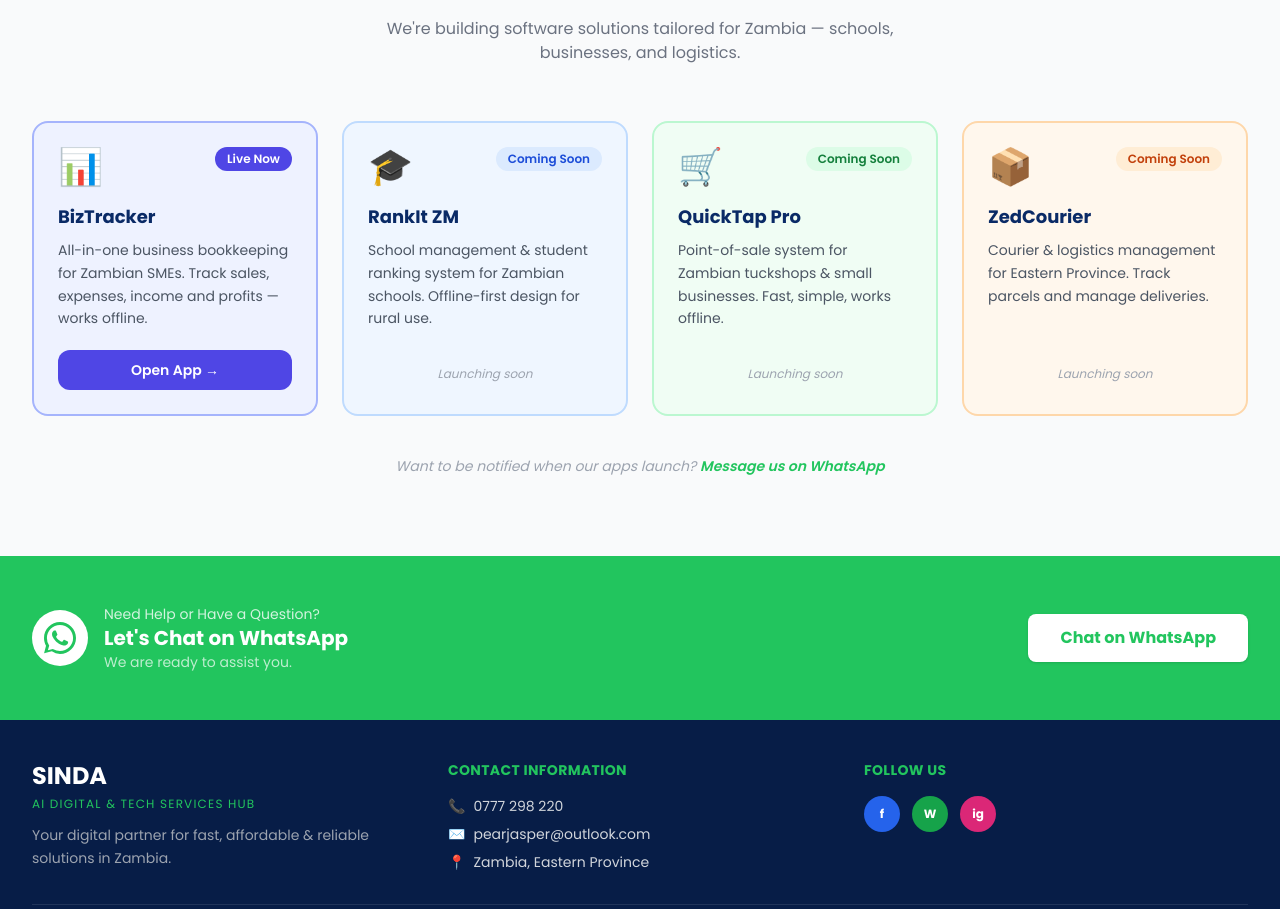
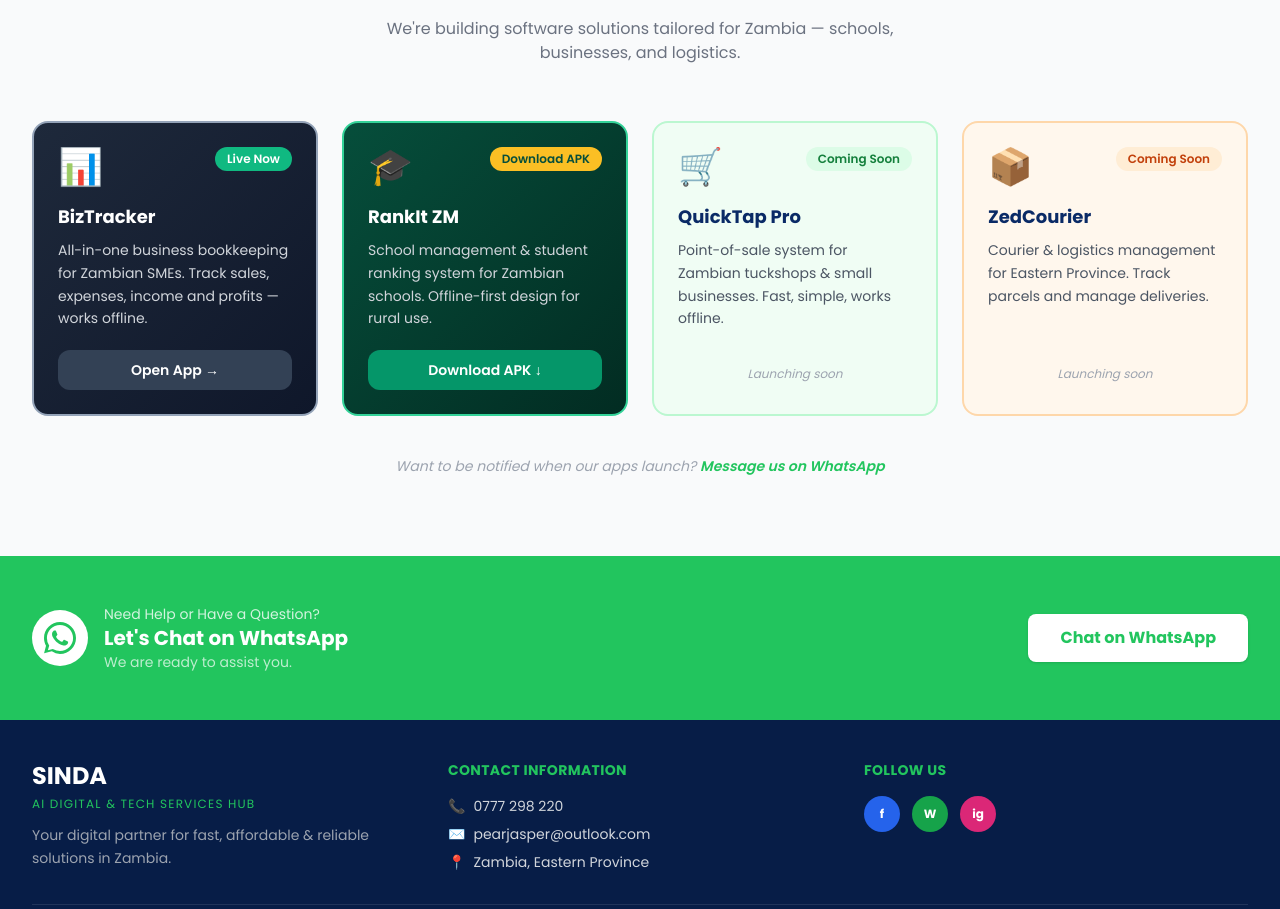
Before and after one commit to Jasper-art/sinda-website, a React (Vite) app: page / in a window 1280 px wide. Shown: the part 2712-3621 px from the top of the page. Built offline with nearby package versions, Linux system fonts and the light colour scheme.

Commit message:
add: rankitzm apk download and premium styling

```diff
--- a/src/components/Apps.jsx
+++ b/src/components/Apps.jsx
@@ -4,18 +4,24 @@ const apps = [
     desc: 'All-in-one business bookkeeping for Zambian SMEs. Track sales, expenses, income and profits — works offline.',
     badge: 'Live Now',
     icon: '📊',
-    color: 'border-indigo-300 bg-indigo-50',
-    badgeColor: 'bg-indigo-600 text-white',
+    color: 'border-slate-400 bg-gradient-to-br from-slate-800 to-slate-900',
+    badgeColor: 'bg-emerald-500 text-white font-bold',
     link: 'https://biztracker-1ac9d.web.app',
+    isExternal: true,
+    textClass: 'text-white',
+    btnColor: 'bg-slate-700 hover:bg-slate-600',
   },
   {
     name: 'RankIt ZM',
     desc: 'School management & student ranking system for Zambian schools. Offline-first design for rural use.',
-    badge: 'Coming Soon',
+    badge: 'Download APK',
     icon: '🎓',
-    color: 'border-blue-200 bg-blue-50',
-    badgeColor: 'bg-blue-100 text-blue-700',
-    link: null,
+    color: 'border-emerald-400 bg-gradient-to-br from-emerald-900 to-emerald-950',
+    badgeColor: 'bg-amber-400 text-emerald-900 font-bold',
+    link: '/downloads/rankitzm.apk',
+    isDownload: true,
+    textClass: 'text-white',
+    btnColor: 'bg-emerald-600 hover:bg-emerald-700',
   },
   {
     name: 'QuickTap Pro',
@@ -63,17 +69,18 @@ export default function Apps() {
                 </span>
               </div>
 
-              <h3 className="font-bold text-[#0A2A66] text-lg mb-2">{app.name}</h3>
-              <p className="text-gray-600 text-sm leading-relaxed flex-1">{app.desc}</p>
+              <h3 className={`font-bold text-lg mb-2 ${app.textClass ? 'text-white' : 'text-[#0A2A66]'}`}>{app.name}</h3>
+              <p className={`text-sm leading-relaxed flex-1 ${app.textClass ? 'text-gray-300' : 'text-gray-600'}`}>{app.desc}</p>
 
               {app.link ? (
                 <a
                   href={app.link}
-                  target="_blank"
-                  rel="noopener noreferrer"
-                  className="mt-5 block text-center bg-indigo-600 text-white text-sm font-semibold py-2.5 rounded-xl hover:bg-indigo-700 active:scale-95 transition-all duration-150"
+                  target={app.isExternal ? "_blank" : undefined}
+                  rel={app.isExternal ? "noopener noreferrer" : undefined}
+                  download={app.isDownload ? "rankitzm.apk" : undefined}
+                  className={`mt-5 block text-center text-white text-sm font-semibold py-2.5 rounded-xl active:scale-95 transition-all duration-150 ${app.btnColor || 'bg-indigo-600 hover:bg-indigo-700'}`}
                 >
-                  Open App →
+                  {app.isExternal ? 'Open App →' : app.isDownload ? 'Download APK ↓' : 'View'}
                 </a>
               ) : (
                 <div className="mt-5 text-center text-xs text-gray-400 italic py-2">
```
